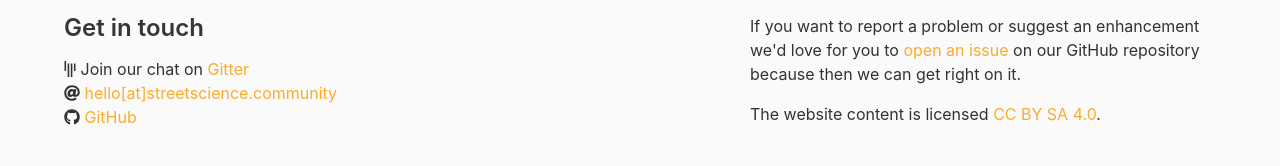
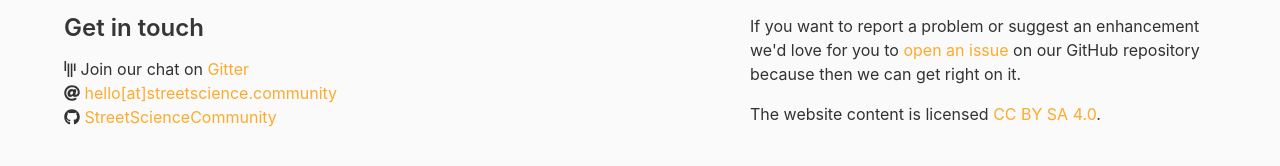
Before and after one commit to StreetScienceCommunity/StreetScienceCommunity.github.io, a Jekyll site: the page built from about.md, in a window 1280 px wide and 900 px high, scrolled down 3177 px. Shown: the part 675-841 px from the top of the window. Built offline with Jekyll 4.4.1, drawn with Linux system fonts in a browser that asks for light colours; nearby versions of some CDN libraries; some of the changed lines change nothing that is shown.

Commit message:
Use github metadata

```diff
--- a/_config.yml
+++ b/_config.yml
@@ -1,14 +1,13 @@
 # Global metadata
 title: Street Science Community
-description: > # this means to ignore newlines until "baseurl:"
+description: >
   Bring science to the public!
-url: "https://streetsciencecommunity.github.io"
 
 # Social
 email: hello@streetscience.community
-github:  StreetScienceCommunity
 gitter: BackofenLab/citizen_science_group
-github_repo: StreetScienceCommunity/StreetScienceCommunity.github.io
+# See: https://help.github.com/articles/repository-metadata-on-github-pages/
+repository: StreetScienceCommunity/StreetScienceCommunity.github.io
 
 collections:
   events:
@@ -20,7 +19,3 @@
   protocols:
     permalink: /protocols/:path/
     output: true
-
-# Build configuration
-plugins:
-  - jekyll-seo-tag
--- a/_includes/default-footer.html
+++ b/_includes/default-footer.html
@@ -12,8 +12,8 @@
           >
           <br />
           <i class="fab fa-github"></i>
-          <a href="https://github.com/{{ site.github_repo }}"
-            >{{ site.github }}</a
+          <a href="{{ site.github.repository_url }}"
+            >{{ site.github.owner_name }}</a
           >
         </p>
       </div>
@@ -21,7 +21,7 @@
         <p>
           If you want to report a problem or suggest an enhancement we'd love
           for you to
-          <a href="https://github.com/{{ site.github_repo }}/issues/new"
+          <a href="{{ site.github.repository_url }}/issues/new"
             >open an issue</a
           >
           on our GitHub repository because then we can get right on it.
--- a/_includes/default-header.html
+++ b/_includes/default-header.html
@@ -41,7 +41,7 @@
           </div>
         </div>
 
-        <a class="navbar-item" href="https://github.com/{{ site.github_repo }}">
+        <a class="navbar-item" href="{{ site.github.repository_url }}">
           <span class="icon"> <i class="fab fa-github"></i> </span> &nbsp; View
           on GitHub
         </a>
--- a/about.md
+++ b/about.md
@@ -78,15 +78,13 @@
 If you think you can help in any of the areas listed above (and we bet you can)
 or in any of the many areas that we haven't yet thought of (and here we're sure
 you can) then please check out [our contributors'
-guidelines](https://github.com/{{ site.github_repo
-}}/blob/master/CONTRIBUTING.md) and our [roadmap](https://github.com/{{
-site.github_repo }}/blob/master/roadmap.md).
+guidelines]({{ site.github.repository_url }}/blob/master/CONTRIBUTING.md) and
+our [roadmap]({{ site.github.repository_url }}/blob/master/roadmap.md).
 
 Please note that it's very important to us that we maintain a positive and
 supportive environment for everyone who wants to participate. When you join us
-we ask that you follow our [code of conduct](https://github.com/{{
-site.github_repo }}/blob/master/CODE_OF_CONDUCT.md) in all interactions both on
-and offline.
+we ask that you follow our [code of conduct]({{ site.github.repository_url
+}}/blob/master/CODE_OF_CONDUCT.md) in all interactions both on and offline.
 
 ## Current Sponsors
 
```
